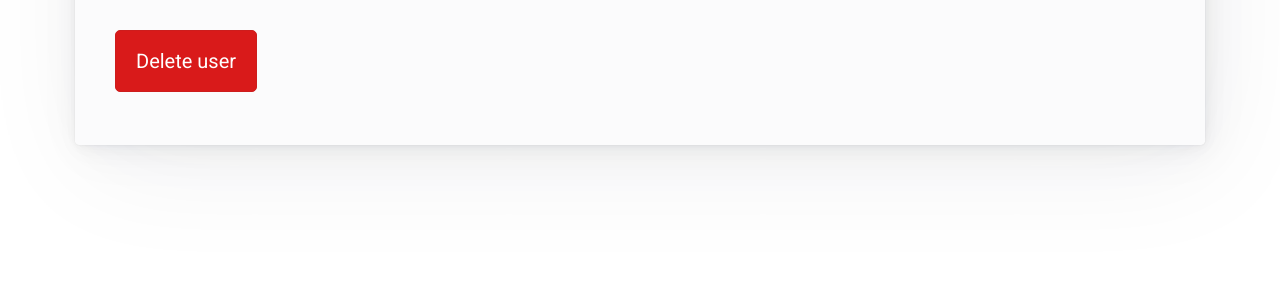
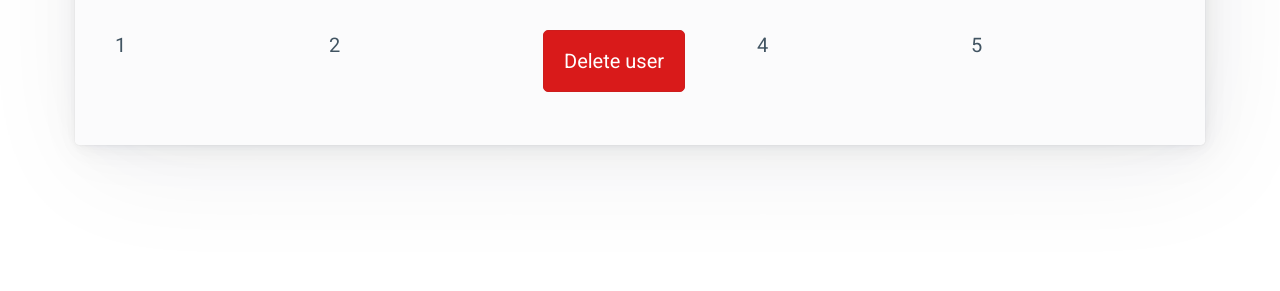
Before and after one commit to fluxink/TEB_test, a Flask app: template teb_test_simple/templates/user.html.jinja in a window 1280 px wide. Shown: the part 638-929 px from the top of the page. Run offline with Flask 3, Linux system fonts and the light colour scheme; the template is opened without the code that fills it, so the values that code supplies are empty.

Commit message:
delete button move

```diff
--- a/teb_test_simple/templates/user.html.jinja
+++ b/teb_test_simple/templates/user.html.jinja
@@ -84,7 +84,16 @@
                         </tr>
                     </tbody>
                 </table>
-                <a href="{{ url_for('delete_user') }}" role="button" style="--background-color: rgba(217, 26, 26); --border-color: rgb(205, 29, 29);">Delete user</a>
+                <div class="grid">
+                    <div>1</div>
+                    <div>2</div>
+                    <div>
+                        <a href="{{ url_for('delete_user') }}" role="button" style="--background-color: rgba(217, 26, 26); --border-color: rgb(205, 29, 29);">Delete user</a>
+                    </div>
+                    <div>4</div>
+                    <div>5</div>
+                  </div>
+
             </footer>
         </article>
     </main>
```
